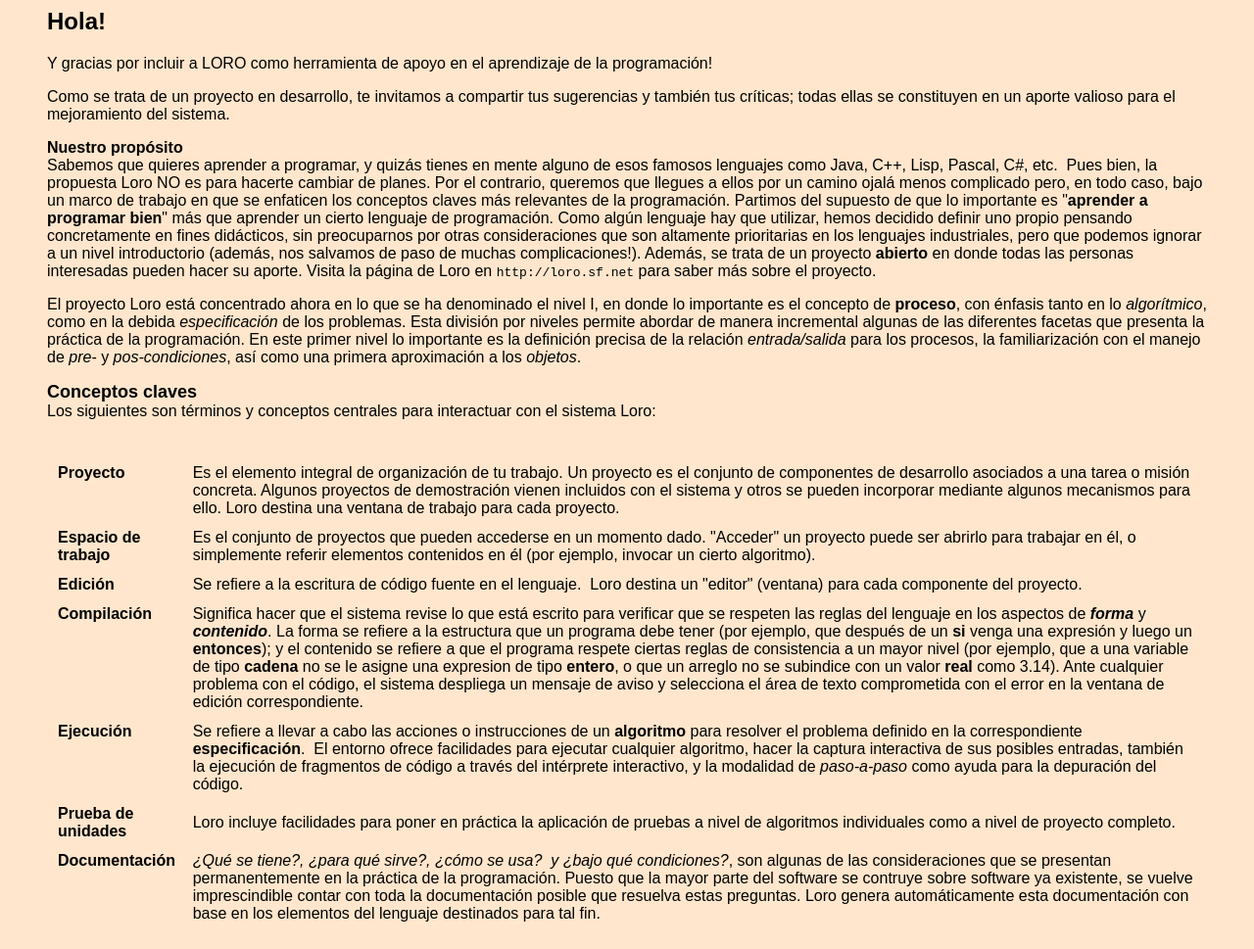
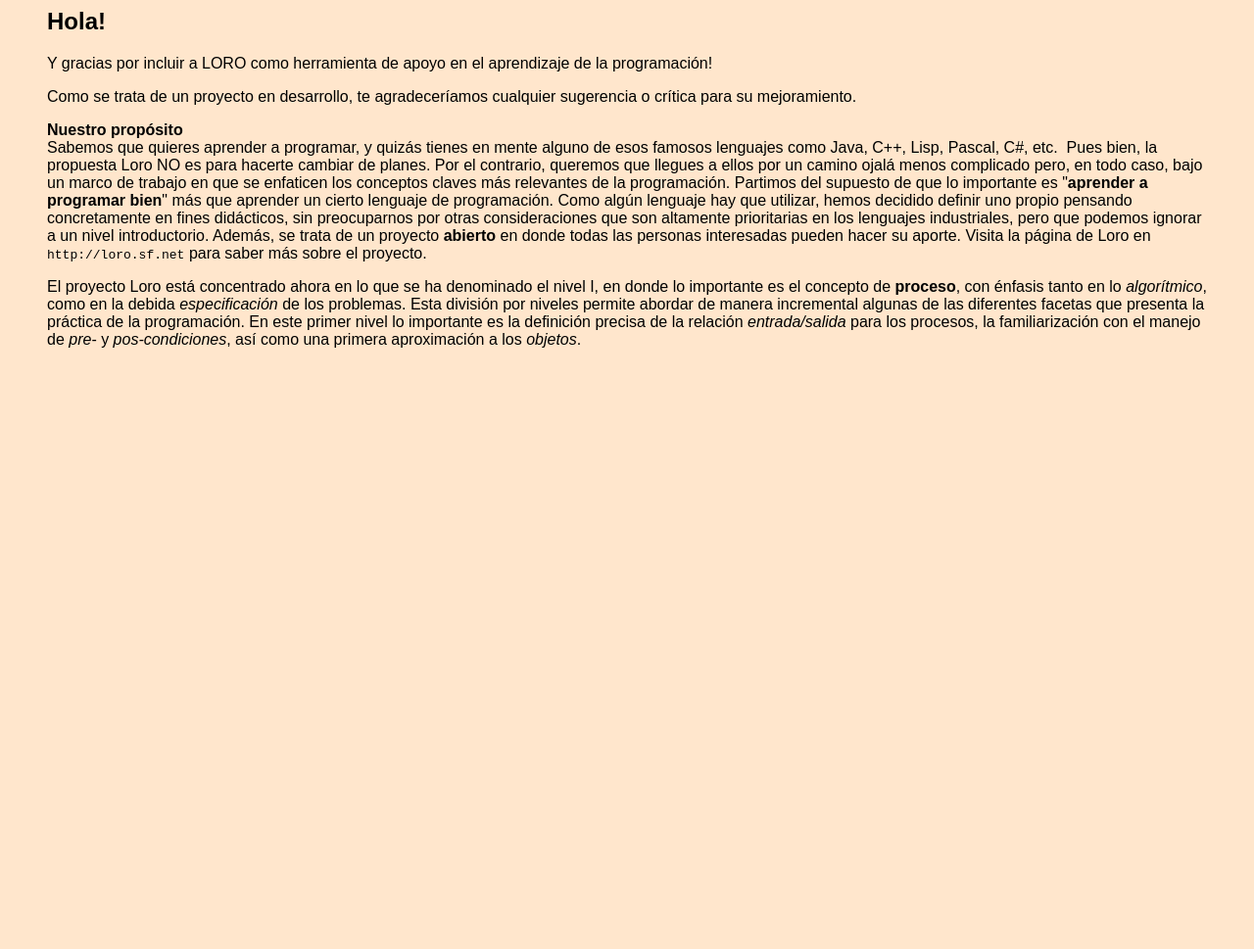
Before and after one commit to carueda/loro, a plain HTML site: page loroedi/base_dist/doc/HOLA.html in a window 1280 px wide. Shown: the whole page at 98% size. After the commit the page ends 800 px from the top, so only its background shows below. Drawn offline with Linux system fonts and the light colour scheme.

Commit message:
included projects update

```diff
--- a/loroedi/base_dist/doc/HOLA.html
+++ b/loroedi/base_dist/doc/HOLA.html
@@ -14,9 +14,8 @@
 <font face="Arial,Helvetica">Y gracias por incluir a LORO como herramienta
 de apoyo en el aprendizaje de la programaci&oacute;n!</font>
 <p><font face="Arial,Helvetica">Como se trata de un proyecto en desarrollo,
-te invitamos a compartir tus sugerencias y tambi&eacute;n tus cr&iacute;ticas;
-todas ellas se constituyen en un aporte valioso para el mejoramiento del
-sistema.</font>
+te agradecer&iacute;amos cualquier sugerencia o cr&iacute;tica para su
+mejoramiento.</font>
 <p><b><font face="Arial,Helvetica">Nuestro prop&oacute;sito</font></b>
 <br><font face="Arial,Helvetica">Sabemos que quieres aprender a programar,
 y quiz&aacute;s tienes en mente alguno de esos famosos lenguajes como Java,
@@ -29,10 +28,10 @@ de la programaci&oacute;n. Partimos del supuesto de que lo importante es
 de programaci&oacute;n. Como alg&uacute;n lenguaje hay que utilizar, hemos
 decidido definir uno propio pensando concretamente en fines did&aacute;cticos,
 sin preocuparnos por otras consideraciones que son altamente prioritarias
-en los lenguajes industriales, pero que podemos ignorar a un nivel introductorio
-(adem&aacute;s, nos salvamos de paso de muchas complicaciones!). Adem&aacute;s,
-se trata de un proyecto <b>abierto</b> en donde todas las personas interesadas
-pueden hacer su aporte. Visita la p&aacute;gina de Loro en </font><tt>http://loro.sf.net</tt><font face="Arial,Helvetica">
+en los lenguajes industriales, pero que podemos ignorar a un nivel introductorio.
+Adem&aacute;s, se trata de un proyecto <b>abierto</b> en donde todas las
+personas interesadas pueden hacer su aporte. Visita la p&aacute;gina de
+Loro en </font><tt>http://loro.sf.net</tt><font face="Arial,Helvetica">
 para saber m&aacute;s sobre el proyecto.</font>
 <p><font face="Arial,Helvetica">El proyecto Loro est&aacute; concentrado
 ahora en lo que se ha denominado el nivel I, en donde lo importante es
@@ -46,93 +45,7 @@ para los procesos, la familiarizaci&oacute;n con el manejo de <i>pre</i>-
 y <i>pos-condiciones</i>, as&iacute; como una primera aproximaci&oacute;n
 a los <i>objetos</i>.</font></blockquote>
 
-<blockquote><b><font face="Arial,Helvetica"><font size=+1>Conceptos claves</font></font></b>
-<br><font face="Arial,Helvetica">Los siguientes son t&eacute;rminos y conceptos
-centrales para interactuar con el sistema Loro:</font></blockquote>
-
-<blockquote>&nbsp;
-<table CELLSPACING=10 NOSAVE >
-<tr>
-<td VALIGN=TOP><b><font face="Arial,Helvetica">Proyecto</font></b></td>
-
-<td><font face="Arial,Helvetica">Es el elemento integral de organizaci&oacute;n
-de tu trabajo. Un proyecto es el conjunto de componentes de desarrollo
-asociados a una tarea o misi&oacute;n concreta. Algunos proyectos de demostraci&oacute;n
-vienen incluidos con el sistema y otros se pueden incorporar mediante algunos
-mecanismos para ello. Loro destina una ventana de trabajo para cada proyecto.</font></td>
-</tr>
-
-<tr>
-<td><b><font face="Arial,Helvetica">Espacio de trabajo</font></b></td>
-
-<td><font face="Arial,Helvetica">Es el conjunto de proyectos que pueden
-accederse en un momento dado. "Acceder" un proyecto puede ser abrirlo para
-trabajar en &eacute;l, o simplemente referir elementos contenidos en &eacute;l
-(por ejemplo, invocar un cierto algoritmo).</font></td>
-</tr>
-
-<tr>
-<td><b><font face="Arial,Helvetica">Edici&oacute;n</font></b></td>
-
-<td><font face="Arial,Helvetica">Se refiere a la escritura de c&oacute;digo
-fuente en el lenguaje.&nbsp; Loro destina un "editor" (ventana) para cada
-componente del proyecto.</font></td>
-</tr>
-
-<tr VALIGN=TOP NOSAVE>
-<td NOSAVE><b><font face="Arial,Helvetica">Compilaci&oacute;n</font></b></td>
-
-<td><font face="Arial,Helvetica">Significa hacer que el sistema revise
-lo que est&aacute; escrito para verificar que se respeten las reglas del
-lenguaje en los aspectos de <b><i>forma</i></b> y <b><i>contenido</i></b>.
-La forma se refiere a la estructura que un programa debe tener (por ejemplo,
-que despu&eacute;s de un <b>si</b> venga una expresi&oacute;n y luego un
-<b>entonces</b>);
-y el contenido se refiere a que el programa respete ciertas reglas de consistencia
-a un mayor nivel (por ejemplo, que a una variable de tipo <b>cadena</b>
-no se le asigne una expresion de tipo <b>entero</b>, o que un arreglo no
-se subindice con un valor
-<b>real </b>como 3.14). Ante cualquier problema
-con el c&oacute;digo, el sistema despliega un mensaje de aviso y selecciona
-el &aacute;rea de texto comprometida con el error en la ventana de edici&oacute;n
-correspondiente.</font></td>
-</tr>
-
-<tr VALIGN=TOP NOSAVE>
-<td><b><font face="Arial,Helvetica">Ejecuci&oacute;n</font></b></td>
-
-<td NOSAVE><font face="Arial,Helvetica">Se refiere a llevar a cabo las
-acciones o instrucciones de un <b>algoritmo</b> para resolver el problema
-definido en la correspondiente <b>especificaci&oacute;n</b>.&nbsp; El entorno
-ofrece facilidades para ejecutar cualquier algoritmo, hacer la captura
-interactiva de sus posibles entradas, tambi&eacute;n la ejecuci&oacute;n
-de fragmentos de c&oacute;digo a trav&eacute;s del int&eacute;rprete interactivo,
-y la modalidad de <i>paso-a-paso </i>como ayuda para la depuraci&oacute;n
-del c&oacute;digo.</font></td>
-</tr>
-
-<tr>
-<td VALIGN=TOP><b><font face="Arial,Helvetica">Prueba de unidades</font></b></td>
-
-<td><font face="Arial,Helvetica">Loro incluye facilidades para poner en
-pr&aacute;ctica la aplicaci&oacute;n de pruebas a nivel de algoritmos individuales
-como a nivel de proyecto completo.&nbsp;</font></td>
-</tr>
-
-<tr VALIGN=TOP NOSAVE>
-<td><b><font face="Arial,Helvetica">Documentaci&oacute;n</font></b></td>
-
-<td NOSAVE><font face="Arial,Helvetica"><i>&iquest;Qu&eacute; se tiene?,
-&iquest;para qu&eacute; sirve?, &iquest;c&oacute;mo se usa?&nbsp; y &iquest;bajo
-qu&eacute; condiciones?</i>, son algunas de las consideraciones que se
-presentan permanentemente en la pr&aacute;ctica de la programaci&oacute;n.
-Puesto que la mayor parte del software se contruye sobre software ya existente,
-se vuelve imprescindible contar con toda la documentaci&oacute;n posible
-que resuelva estas preguntas. Loro genera autom&aacute;ticamente esta documentaci&oacute;n
-con base en los elementos del lenguaje destinados para tal fin.</font></td>
-</tr>
-</table>
-</blockquote>
+<blockquote>&nbsp;</blockquote>
 
 </body>
 </html>
```
Also changed, not shown: loroedi/base_dist/doc/cambios.html (+71 -9 lines), loroedi/base_dist/doc/index.html (+7 -3 lines), 9 other files.
